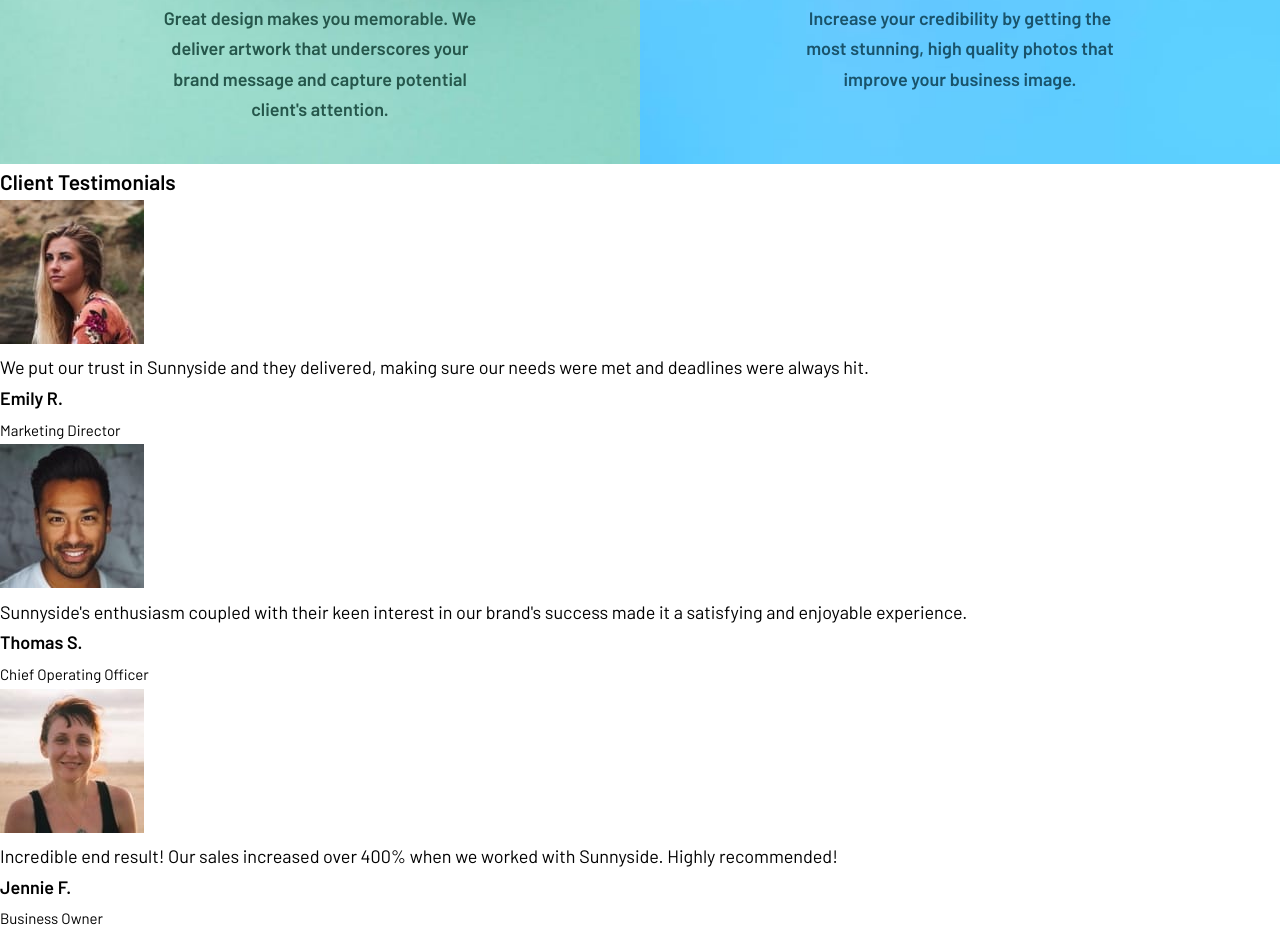
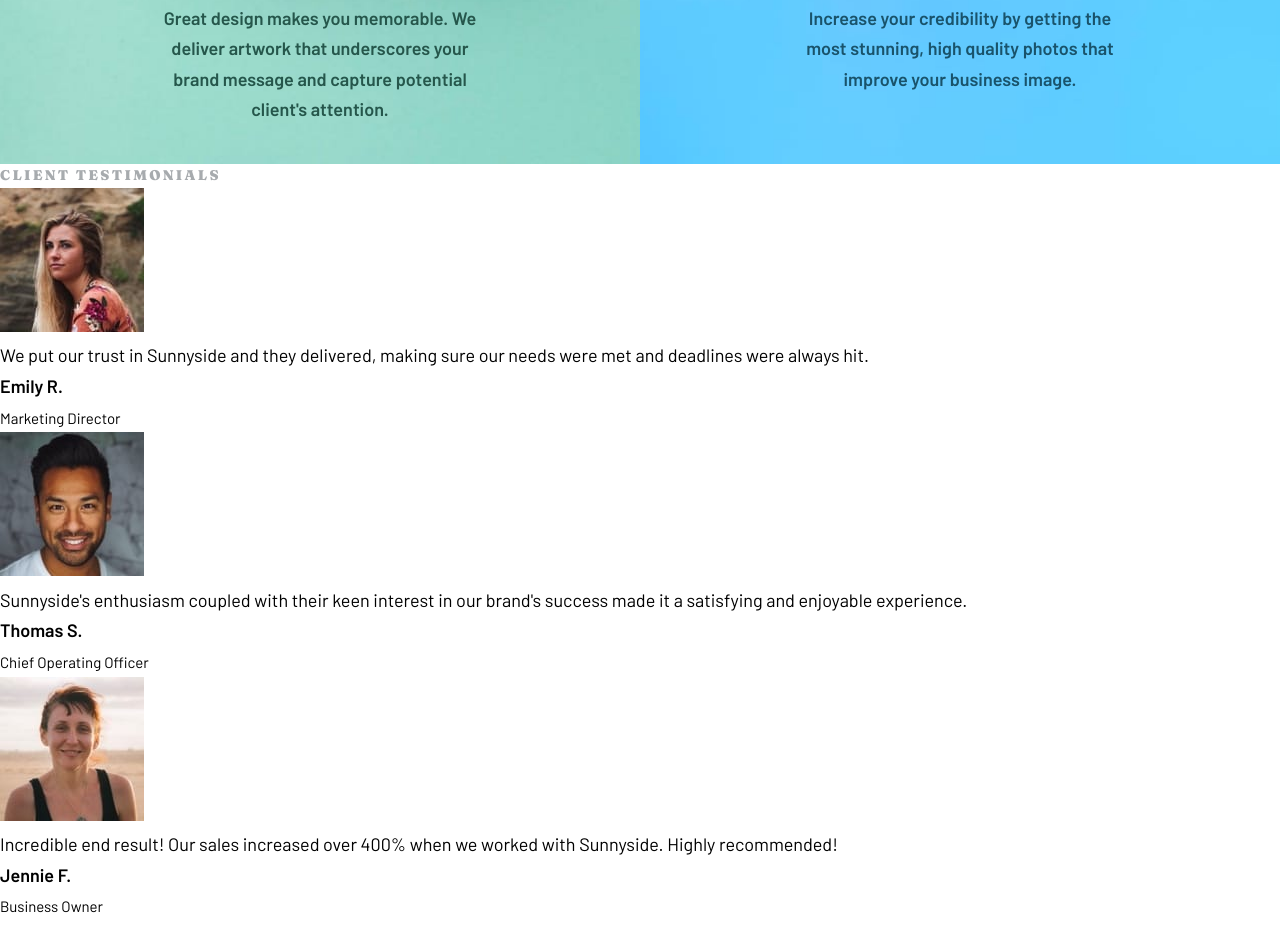
Before and after one commit to abdul-razaq/sunnyside-agency-landing-page, a plain HTML site: page index.html in a window 1280 px wide. Shown: the part 2380-3313 px from the top of the page. Drawn offline with nearby package versions, Linux system fonts and the light colour scheme; files that its build step writes are made by us from their sources.

Commit message:
added stylings for header-tertiary typography

```diff
--- a/sass/base/_typography.scss
+++ b/sass/base/_typography.scss
@@ -19,7 +19,12 @@
 }
 
 .heading-tertiary {
-	// Client Testimonials heading.
+	font-family: $secondary-font-family;
+	font-size: 1.4rem;
+	font-weight: $fraunces-font-weight-black;
+	text-transform: uppercase;
+	letter-spacing: 2.3px;
+	color: $color-greyish-blue;
 }
 
 .active {
```
